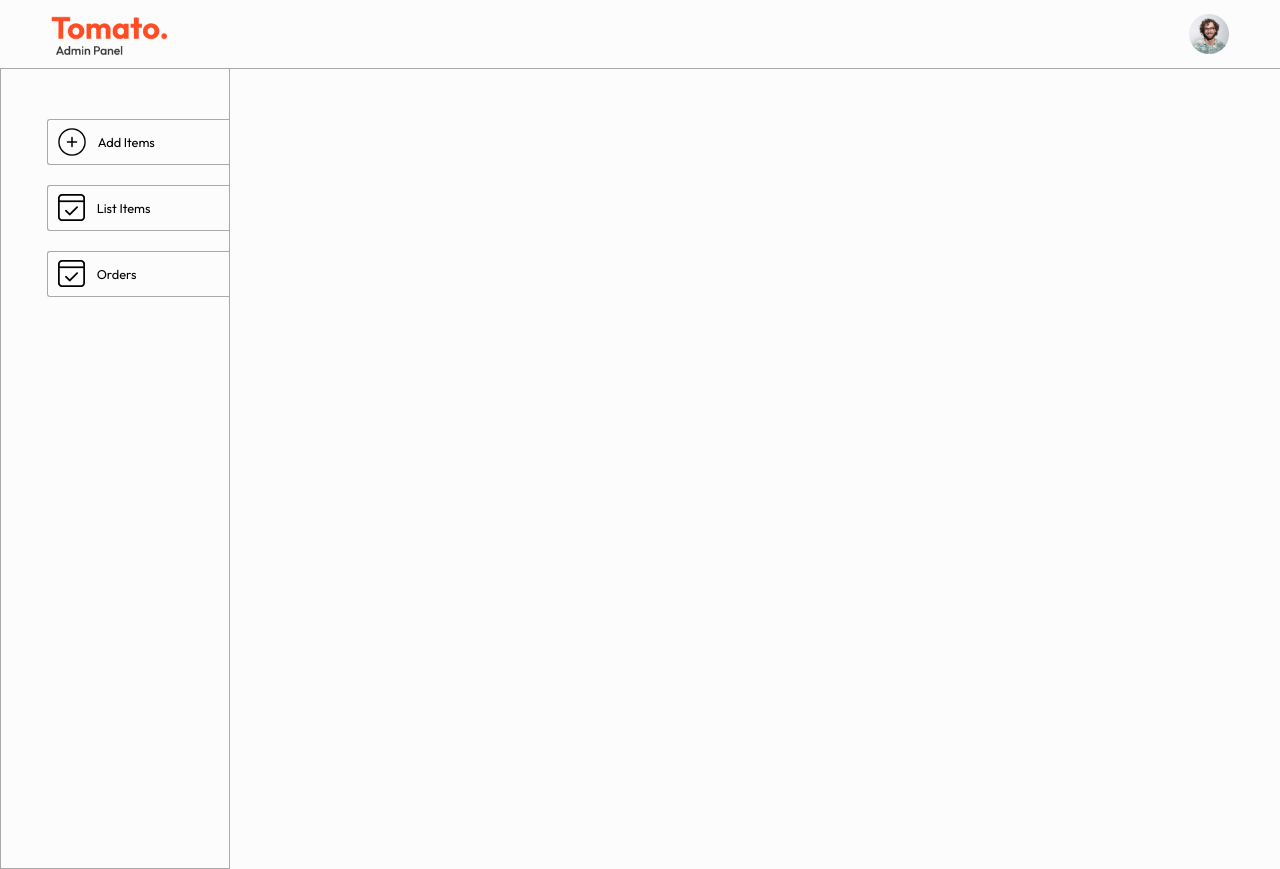
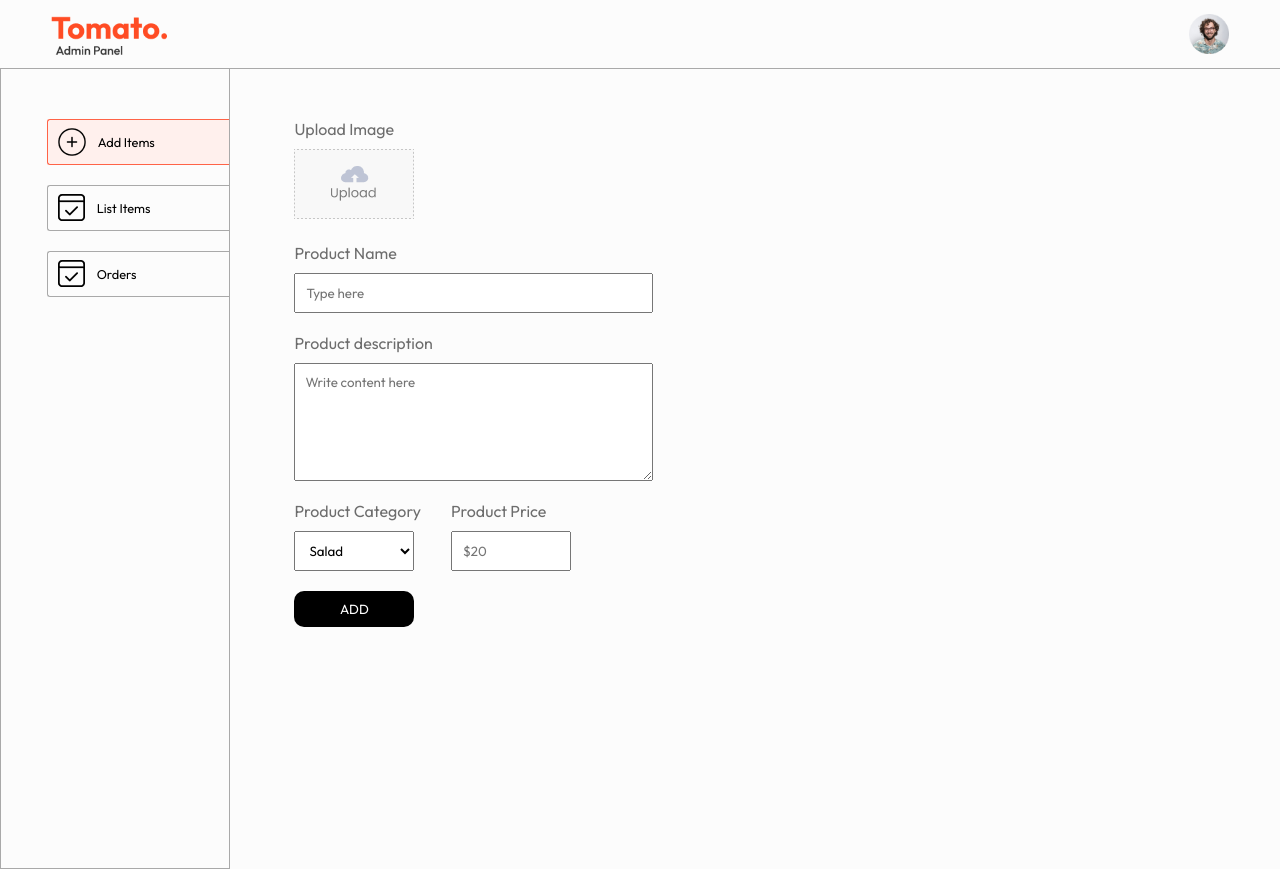
Before and after one commit to Nadeeshana-Lahiru/E-Commerce-Food-Delivery-System, a React (Vite) app in the folder admin/: page /add in a window 1280 px wide. Built offline with nearby package versions, Linux system fonts and the light colour scheme.

Commit message:
Complete admin Add Item function

```diff
--- a/admin/src/App.jsx
+++ b/admin/src/App.jsx
@@ -5,10 +5,13 @@
 import Add from './pages/Add/Add'
 import List from './pages/List/List'
 import Orders from './pages/Orders/Orders'
+import { ToastContainer } from 'react-toastify';
+import 'react-toastify/dist/ReactToastify.css'
 
 const App = () => {
   return (
     <div>
+      <ToastContainer/>
       <Navbar/>
       <hr />
       <div className="app-content">
--- a/admin/src/components/Sidebar/Sidebar.css
+++ b/admin/src/components/Sidebar/Sidebar.css
@@ -22,6 +22,11 @@
     border-radius: 3px 0px 0px 3px;
     cursor: pointer;
 }
+.sidebar-option.active{
+    background-color: #fff0ed;
+    border-color: tomato;
+
+}
 @media (max-width:900px) {
     .sidebar-option p{
         display: none;
--- a/admin/src/components/Sidebar/Sidebar.jsx
+++ b/admin/src/components/Sidebar/Sidebar.jsx
@@ -1,23 +1,24 @@
 import React from 'react'
 import './Sidebar.css'
 import { assets } from '../../assets/assets'
+import { NavLink } from 'react-router-dom'
 
 const Sidebar = () => {
   return (
     <div className='sidebar'>
         <div className="sidebar-options">
-            <div className="sidebar-option">
+            <NavLink to='/add' className="sidebar-option">
                 <img src={assets.add_icon} alt="" />
                 <p>Add Items</p>
-            </div>
-            <div className="sidebar-option">
+            </NavLink>
+            <NavLink to='/list' className="sidebar-option">
                 <img src={assets.order_icon} alt="" />
                 <p>List Items</p>
-            </div>
-            <div className="sidebar-option">
+            </NavLink>
+            <NavLink to='/orders' className="sidebar-option">
                 <img src={assets.order_icon} alt="" />
                 <p>Orders</p>
-            </div>
+            </NavLink>
         </div>
     </div>
   )
--- a/admin/src/index.css
+++ b/admin/src/index.css
@@ -26,3 +26,9 @@
 .app-content{
   display: flex;
 }
+
+.flex-col{
+  display: flex;
+  flex-direction: column;
+  gap: 10px;
+}
--- a/admin/src/pages/Add/Add.css
+++ b/admin/src/pages/Add/Add.css
@@ -0,0 +1,36 @@
+.add{
+    width: 70%;
+    margin-left: max(5vw,25px);
+    margin-top: 50px;
+    color: #6d6d6d;
+    font-size: 16px;
+}
+.add form{
+    gap: 20px;
+}
+.add-img-upload{
+    width: 120px;
+}
+.add-product-name, .add-product-description{
+    width: max(40%,280px);
+}
+.add-product-name input, .add-product-description textarea{
+    padding: 10px;
+}
+.add-category-price{
+    display: flex;
+    gap: 30px;
+}
+.add-category-price select,.add-category-price input{
+    max-width: 120px;
+    padding: 10px;
+}
+.add-btn{
+    max-width: 120px;
+    border: none;
+    padding: 10px;
+    background-color: black;
+    color: white;
+    cursor: pointer;
+    border-radius: 10px;
+}
--- a/admin/src/pages/Add/Add.jsx
+++ b/admin/src/pages/Add/Add.jsx
@@ -1,10 +1,99 @@
-import React from 'react'
+import React, { useEffect, useState } from 'react'
 import './Add.css'
+import { assets } from '../../assets/assets'
+import axios from "axios"
+import { toast } from 'react-toastify'
 
 const Add = () => {
+
+    const url = "http://localhost:4000";
+
+    // state varibale for store image
+    const [image,setImage] = useState(false);
+    // state varibale for item data
+    const [data,setData] = useState({
+        name:"",
+        description:"",
+        price:"",
+        category:"salad"
+    })
+
+    // event for handle the new change of the value
+    const onChangeHandler = (event) => {
+        const name = event.target.name;
+        const value = event.target.value;
+        setData(data=>({...data,[name]:value}))
+    }
+
+    // call API for form with add the data
+    const onSubmitHandler = async (event) => {
+        event.preventDefault();
+        const formData = new FormData();
+        formData.append("name",data.name)
+        formData.append("description",data.description)
+        formData.append("price",Number(data.price))
+        formData.append("category",data.category)
+        formData.append("image",image)
+        // API for add food with URL
+        const response = await axios.post(`${url}/api/food/add`,formData);
+        if (response.data.success) {
+            setData({
+                name:"",
+                description:"",
+                price:"",
+                category:"salad"
+            })
+            setImage(false)
+            toast.success(response.data.message)
+        }
+        else{
+            toast.error(response.data.message)
+        }
+    }
+
+    useEffect(()=>{
+        console.log(data);
+    },[data])
+
   return (
-    <div>
-
+    <div className='add'>
+        <form className='flex-col' onSubmit={onSubmitHandler}>
+            <div className="add-img-upload flex-col">
+                <p>Upload Image</p>
+                <label htmlFor="image">
+                    <img src={image?URL.createObjectURL(image):assets.upload_area} alt="" />
+                </label>
+                <input onChange={(e)=>setImage(e.target.files[0])} type="file"id="image" hidden required/>
+            </div>
+            <div className="add-product-name flex-col">
+                <p>Product Name</p>
+                <input onChange={onChangeHandler} value={data.name} type="text" name='name' placeholder='Type here'/>
+            </div>
+            <div className="add-product-description flex-col">
+                <p>Product description</p>
+                <textarea onChange={onChangeHandler} value={data.description} name="description" rows="6" placeholder='Write content here' required></textarea>
+            </div>
+            <div className="add-category-price">
+                <div className="add-category flex-col">
+                    <p>Product Category</p>
+                    <select onChange={onChangeHandler} name="category">
+                        <option value="Salad">Salad</option>
+                        <option value="Roles">Roles</option>
+                        <option value="Deserts">Deserts</option>
+                        <option value="Sandwich">Sandwich</option>
+                        <option value="Cake">Cake</option>
+                        <option value="Pure Veg">Pure Veg</option>
+                        <option value="Pasta">Pasta</option>
+                        <option value="Noodles">Noodles</option>
+                    </select>
+                </div>
+                <div className="add-price flex-col">
+                    <p>Product Price</p>
+                    <input onChange={onChangeHandler} value={data.price} type="Number" name='price' placeholder='$20'/>
+                </div>
+            </div>
+            <button type='submit' className='add-btn'>ADD</button>
+        </form>
     </div>
   )
 }
--- a/admin/src/pages/List/List.jsx
+++ b/admin/src/pages/List/List.jsx
@@ -3,7 +3,9 @@
 
 const List = () => {
   return (
-    <div>List</div>
+    <div>
+
+    </div>
   )
 }
 
--- a/admin/src/pages/Orders/Orders.jsx
+++ b/admin/src/pages/Orders/Orders.jsx
@@ -3,7 +3,9 @@
 
 const Orders = () => {
   return (
-    <div>Orders</div>
+    <div>
+
+    </div>
   )
 }
 
```
Also changed, not shown: 2 other files (tests, documents, lock files or other folders).
